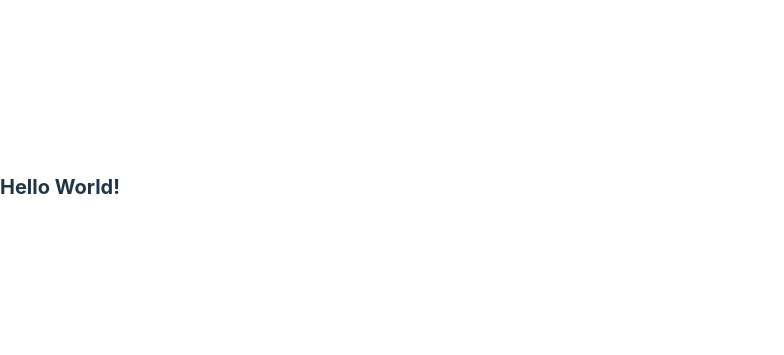
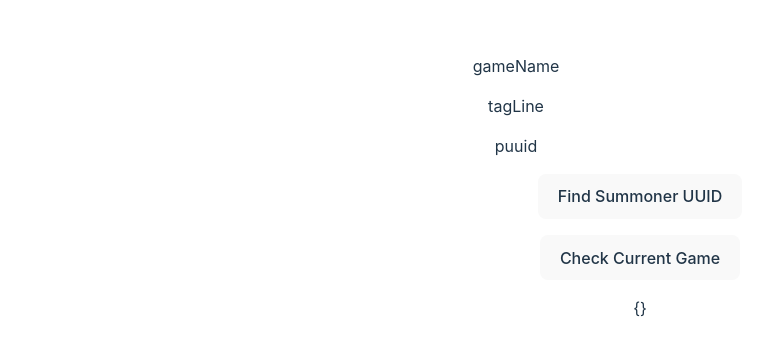
Before and after one commit to AlangGY/are-you-playing-lol, a React (Vite) app in the folder apps/web/: page / in a window 1280 px wide. Shown: the part 213-568 px from the top of the page, without its empty margins (0-784 px from the left). Built offline with nearby package versions, Linux system fonts and the light colour scheme; no server answers.

Commit message:
feat: 기본적인 소환사 검색 및 현재 게임 정보 검색 기능 개발

```diff
--- a/apps/web/src/App.tsx
+++ b/apps/web/src/App.tsx
@@ -1,9 +1,64 @@
+import { useState } from "react";
+import { checkCurrentGame, findSummonerUuid } from "./fetcher";
 import "./global.css";
 
 function App() {
+  const [gameName, setGameName] = useState("");
+  const [tagLine, setTagLine] = useState("");
+  const [puuid, setPuuid] = useState("");
+  // eslint-disable-next-line @typescript-eslint/no-explicit-any
+  const [gameObject, setGameObject] = useState<Record<string, any>>({});
+
+  const handleGameNameChange = (e: React.ChangeEvent<HTMLInputElement>) => {
+    setGameName(e.target.value);
+  };
+
+  const handleTagLineChange = (e: React.ChangeEvent<HTMLInputElement>) => {
+    setTagLine(e.target.value);
+  };
+
+  const handlePuuidChange = (e: React.ChangeEvent<HTMLInputElement>) => {
+    setPuuid(e.target.value);
+  };
+
+  const handleFindSummonerUuid = async () => {
+    const response = await findSummonerUuid({
+      queryParam: {
+        gameName,
+        tagLine,
+      },
+    });
+    setPuuid(response.puuid);
+  };
+
+  const handleCheckCurrentGame = async () => {
+    const response = await checkCurrentGame({
+      queryParam: {
+        puuid,
+      },
+    });
+    setGameObject(response);
+  };
+
   return (
     <>
-      <div className="text-xl font-bold">Hello World!</div>
+      <div className="w-lvw flex flex-col items-center justify-center gap-4">
+        <label>
+          <span>gameName</span>
+          <input type="text" value={gameName} onChange={handleGameNameChange} />
+        </label>
+        <label>
+          <span>tagLine</span>
+          <input type="text" value={tagLine} onChange={handleTagLineChange} />
+        </label>
+        <label>
+          <span>puuid</span>
+          <input type="text" value={puuid} onChange={handlePuuidChange} />
+        </label>
+        <button onClick={handleFindSummonerUuid}>Find Summoner UUID</button>
+        <button onClick={handleCheckCurrentGame}>Check Current Game</button>
+        <div>{JSON.stringify(gameObject)}</div>
+      </div>
     </>
   );
 }
--- /dev/null
+++ b/apps/web/src/fetcher.ts
@@ -0,0 +1,37 @@
+import { generateFetcher } from "./utils/api-fetcher/generateFetcher";
+
+const API_BASE_URL = import.meta.env.VITE_API_BASE_URL;
+
+export const findSummonerUuid = generateFetcher<
+  void,
+  {
+    gameName: string;
+    tagLine: string;
+  },
+  void,
+  {
+    puuid: string;
+  }
+>({
+  base: API_BASE_URL,
+  endpoint: "/summoner",
+  method: "GET",
+  requestContentType: "json",
+  responseContentType: "json",
+});
+
+export const checkCurrentGame = generateFetcher<
+  void,
+  {
+    puuid: string;
+  },
+  void,
+  // eslint-disable-next-line @typescript-eslint/no-explicit-any
+  Record<string, any>
+>({
+  base: API_BASE_URL,
+  endpoint: "/current-game",
+  method: "GET",
+  requestContentType: "json",
+  responseContentType: "json",
+});
```
